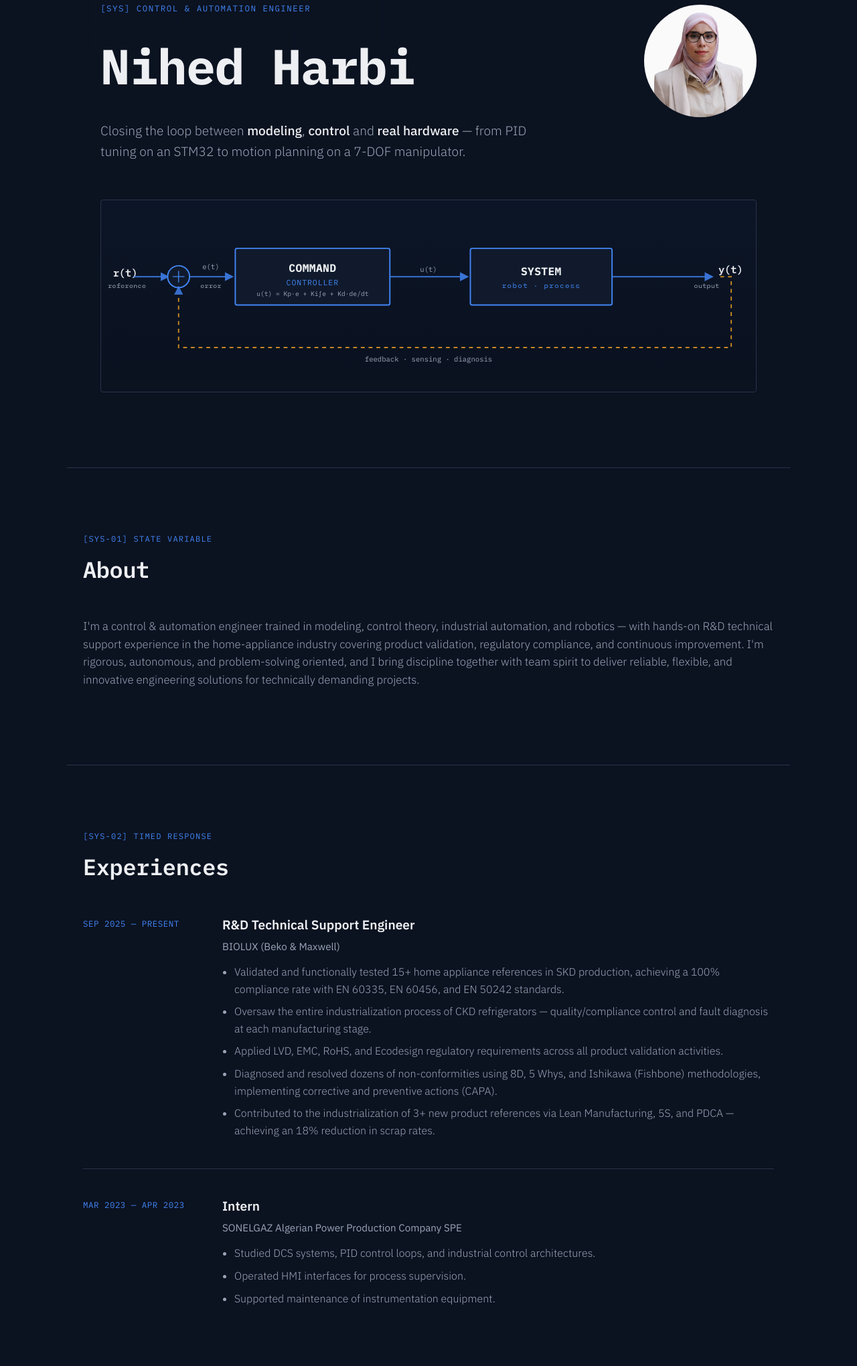
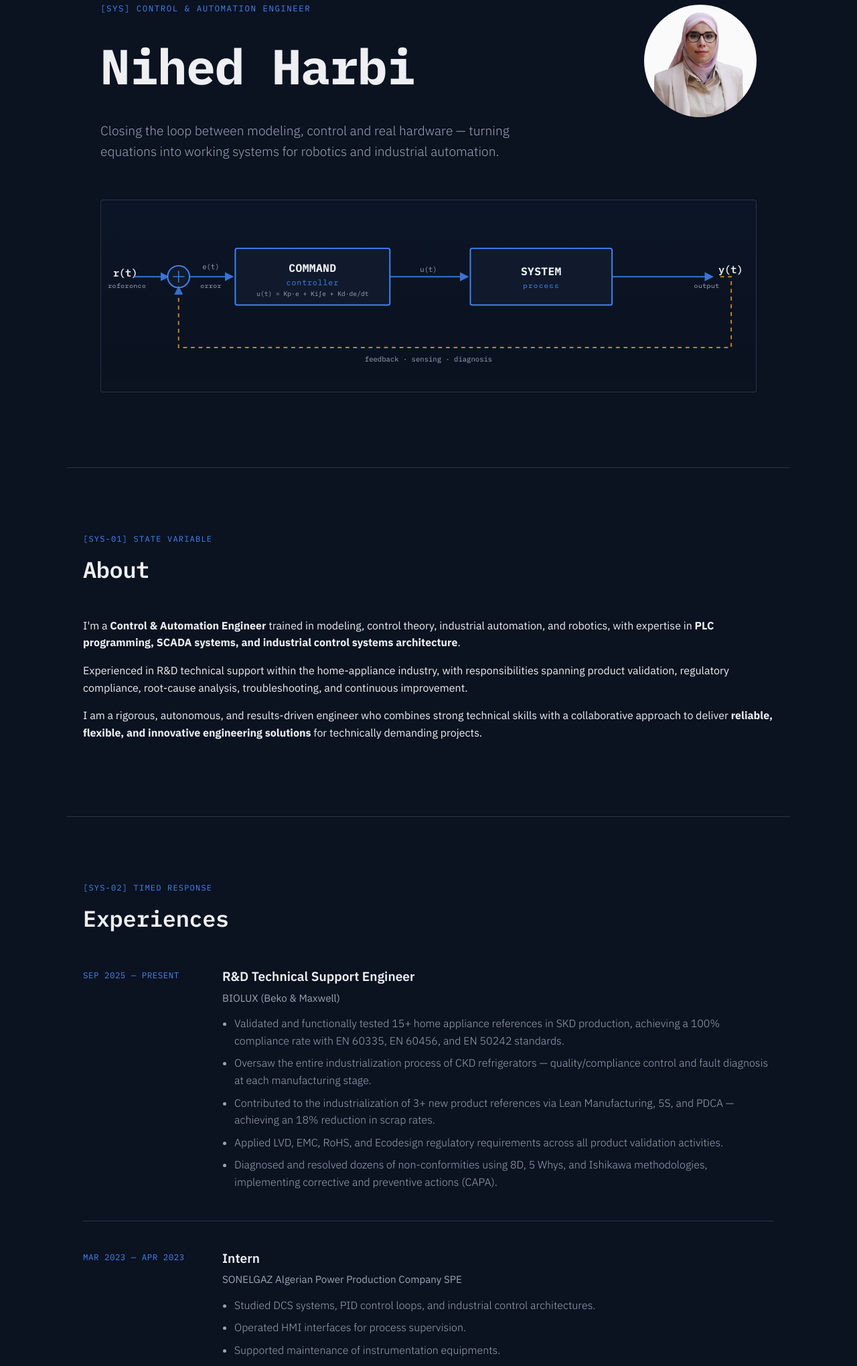
Before and after one commit to nihedharbi/nihedharbi.github.io, a plain HTML site: page index.html in a window 1280 px wide. Shown: the part 137-2177 px from the top of the page at 67% size. Drawn offline with Linux system fonts and the light colour scheme.

Commit message:
Final Version

```diff
--- a/index.html
+++ b/index.html
@@ -42,8 +42,7 @@
             Nihed Harbi
           </h1>
           <p class="hero-sub">
-            Closing the loop between <span class="hl">modeling</span>, <span class="hl">control</span> and
-            <span class="hl">real hardware</span> — from PID tuning on an STM32 to motion planning on a 7-DOF manipulator.
+            Closing the loop between modeling, control and real hardware — turning equations into working systems for robotics and industrial automation.
           </p>
         </div>
         <div class="hero-portrait">
@@ -78,7 +77,7 @@
           <!-- controller block -->
           <rect x="200" y="56" width="240" height="88" rx="3" class="loop-block loop-block-main"/>
           <text x="320" y="92" class="loop-block-title" text-anchor="middle">COMMAND</text>
-          <text x="320" y="113" class="loop-block-sub" text-anchor="middle">CONTROLLER</text>
+          <text x="320" y="113" class="loop-block-sub" text-anchor="middle">controller</text>
           <text x="320" y="130" class="loop-block-tag" text-anchor="middle">u(t) = Kp·e + Ki∫e + Kd·de/dt</text>
           <line x1="440" y1="100" x2="560" y2="100" class="loop-line" marker-end="url(#arrow)"/>
           <text x="500" y="92" class="loop-caption" text-anchor="middle">u(t)</text>
@@ -86,7 +85,7 @@
           <!-- plant block -->
           <rect x="565" y="56" width="220" height="88" rx="3" class="loop-block loop-block-main"/>
           <text x="675" y="98" class="loop-block-title" text-anchor="middle">SYSTEM</text>
-          <text x="675" y="118" class="loop-block-sub" text-anchor="middle">robot · process</text>
+          <text x="675" y="118" class="loop-block-sub" text-anchor="middle">process</text>
           <line x1="785" y1="100" x2="940" y2="100" class="loop-line" marker-end="url(#arrow)"/>
 
           <!-- output -->
@@ -109,11 +108,23 @@
       <h2>About</h2>
     </div>
     <p class="about-text">
-      I'm a control &amp; automation engineer trained in modeling, control theory, industrial automation, and robotics —
-      with hands-on R&amp;D technical support experience in the home-appliance industry covering product validation,
-      regulatory compliance, and continuous improvement. I'm rigorous, autonomous, and problem-solving oriented,
-      and I bring discipline together with team spirit to deliver reliable, flexible, and innovative engineering
-      solutions for technically demanding projects.
+<p>
+  I'm a <strong>Control &amp; Automation Engineer</strong> trained in modeling, control theory,
+  industrial automation, and robotics, with expertise in <strong>PLC programming, SCADA systems,
+  and industrial control systems architecture</strong>.
+</p>
+
+<p>
+  Experienced in R&amp;D technical support within the home-appliance industry, with responsibilities
+  spanning product validation, regulatory compliance, root-cause analysis, troubleshooting,
+  and continuous improvement.
+</p>
+
+<p>
+  I am a rigorous, autonomous, and results-driven engineer who combines strong technical skills
+  with a collaborative approach to deliver <strong>reliable, flexible, and innovative engineering
+  solutions</strong> for technically demanding projects.
+</p>
     </p>
   </section>
 
@@ -135,9 +146,9 @@
           <ul>
             <li>Validated and functionally tested 15+ home appliance references in SKD production, achieving a 100% compliance rate with EN 60335, EN 60456, and EN 50242 standards.</li>
             <li>Oversaw the entire industrialization process of CKD refrigerators — quality/compliance control and fault diagnosis at each manufacturing stage.</li>
+             <li>Contributed to the industrialization of 3+ new product references via Lean Manufacturing, 5S, and PDCA — achieving an 18% reduction in scrap rates.</li>
             <li>Applied LVD, EMC, RoHS, and Ecodesign regulatory requirements across all product validation activities.</li>
-            <li>Diagnosed and resolved dozens of non-conformities using 8D, 5 Whys, and Ishikawa (Fishbone) methodologies, implementing corrective and preventive actions (CAPA).</li>
-            <li>Contributed to the industrialization of 3+ new product references via Lean Manufacturing, 5S, and PDCA — achieving an 18% reduction in scrap rates.</li>
+            <li>Diagnosed and resolved dozens of non-conformities using 8D, 5 Whys, and Ishikawa methodologies, implementing corrective and preventive actions (CAPA).</li>
           </ul>
         </div>
       </article>
@@ -152,7 +163,7 @@
           <ul>
             <li>Studied DCS systems, PID control loops, and industrial control architectures.</li>
             <li>Operated HMI interfaces for process supervision.</li>
-            <li>Supported maintenance of instrumentation equipment.</li>
+            <li>Supported maintenance of instrumentation equipments.</li>
           </ul>
         </div>
       </article>
@@ -248,7 +259,7 @@
       </div>
       <div class="skill-block">
         <h4>Software</h4>
-        <p>MATLAB/Simulink, NI LabVIEW, TIA Portal, Factory I/O, Proteus, SolidWorks, AutoCAD, ROS2</p>
+        <p>MATLAB/Simulink, NI LabVIEW, TIA Portal, Factory I/O, Proteus, SolidWorks, AutoCAD</p>
       </div>
       <div class="skill-block">
         <h4>Languages</h4>
@@ -277,17 +288,17 @@
         <div class="ec-item">
           <strong>MathWorks (MATLAB)</strong>
           <ul class="cert-list">
-            <li><a href="https://matlabacademy.mathworks.com/progress/share/certificate.html?id=1aeff6f3-9250-4e52-af67-acb7c72caaa1" target="_blank" rel="noopener">Deep Learning Onramp — Certificate ↗</a></li>
-            <li><a href="https://matlabacademy.mathworks.com/progress/share/certificate.html?id=2eaa3874-a76d-4f65-a5d1-6f9f40740aca" target="_blank" rel="noopener">Machine Learning Onramp — Certificate ↗</a></li>
-            <li><a href="https://matlabacademy.mathworks.com/progress/share/certificate.html?id=6cb2d3a6-3326-454b-9757-88199ec7e5be" target="_blank" rel="noopener">Wireless Communications Onramp — Certificate ↗</a></li>
-            <li><a href="https://matlabacademy.mathworks.com/progress/share/certificate.html?id=360b02cb-33e0-45d8-90f6-08065937108f" target="_blank" rel="noopener">MATLAB Coder Onramp — Certificate ↗</a></li>
+            <li><a href="https://matlabacademy.mathworks.com/progress/share/certificate.html?id=1aeff6f3-9250-4e52-af67-acb7c72caaa1" target="_blank" rel="noopener">Deep Learning — Certificate ↗</a></li>
+            <li><a href="https://matlabacademy.mathworks.com/progress/share/certificate.html?id=2eaa3874-a76d-4f65-a5d1-6f9f40740aca" target="_blank" rel="noopener">Machine Learning — Certificate ↗</a></li>
+            <li><a href="https://matlabacademy.mathworks.com/progress/share/certificate.html?id=6cb2d3a6-3326-454b-9757-88199ec7e5be" target="_blank" rel="noopener">Wireless Communications — Certificate ↗</a></li>
+            <li><a href="https://matlabacademy.mathworks.com/progress/share/certificate.html?id=360b02cb-33e0-45d8-90f6-08065937108f" target="_blank" rel="noopener">MATLAB Coder — Certificate ↗</a></li>
             <li><a href="https://matlabacademy.mathworks.com/progress/share/certificate.html?id=76444877-cf73-4922-8db0-4a4d69bf3962" target="_blank" rel="noopener">MATLAB Onramp — Certificate ↗</a></li>
           </ul>
         </div>
         <div class="ec-item">
           <strong>English Proficiency</strong>
           <ul class="cert-list">
-            <li><a href="https://cert.efset.org/CEhrov" target="_blank" rel="noopener">EF SET English Certificate — C1 Advanced ↗</a></li>
+            <li><a href="https://cert.efset.org/CEhrov" target="_blank" rel="noopener">EF SET English Certificate ↗</a></li>
           </ul>
         </div>
       </div>
@@ -299,7 +310,7 @@
     <div class="contact-inner">
       <p class="tag">[SYS-05] OUTPUT</p>
       <h2>Let's close the loop.</h2>
-      <p class="contact-sub">Open to control, automation, and robotics engineering opportunities.</p>
+      <p class="contact-sub">Open to control, automation, and robotics engineering opportunities, both locally and internationally.</p>
       <div class="contact-links">
         <a href="mailto:nihed.harbi.contact@gmail.com" class="contact-link-primary contact-row">
           <svg class="contact-icon" viewBox="0 0 24 24" fill="none" stroke="currentColor" stroke-width="1.8" stroke-linecap="round" stroke-linejoin="round" aria-hidden="true">
```
